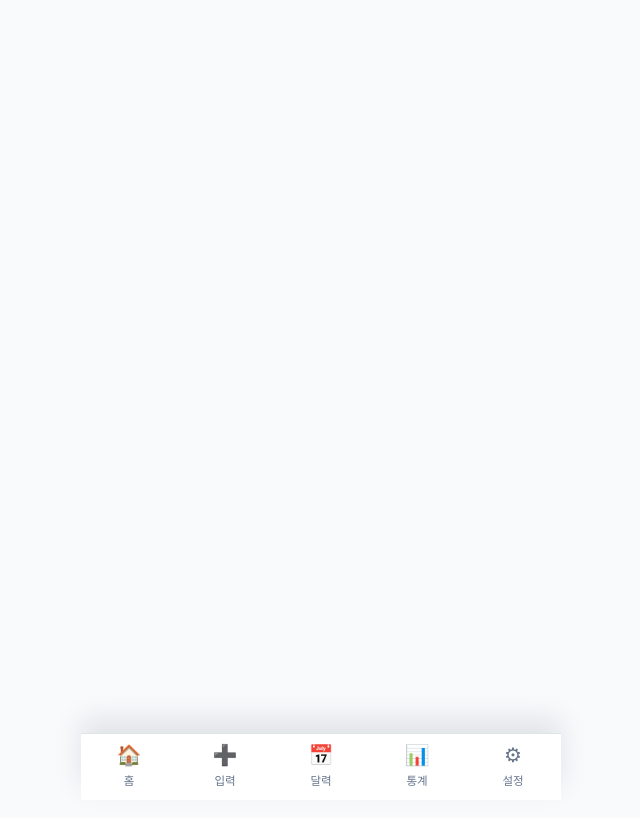
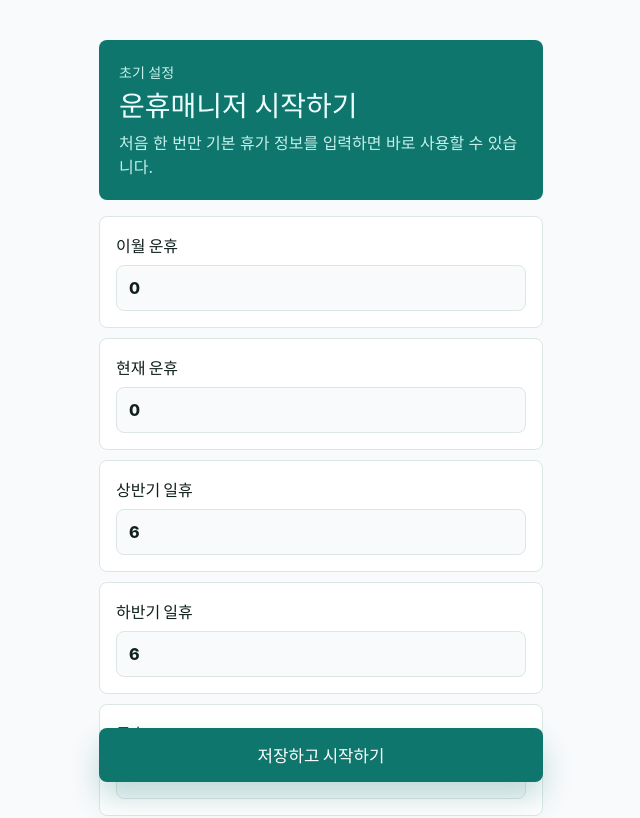
Before and after one commit to yhs2861/unhyu-manager, a React (Vite) app: page /#/setup in a window 1280 px wide. Shown: the top 818 px of the page, without its empty margins (319-959 px from the left). Built offline with nearby package versions, Linux system fonts and the light colour scheme.

Commit message:
V1.2 초기 설정 마법사 추가

```diff
--- a/src/App.tsx
+++ b/src/App.tsx
@@ -1,24 +1,42 @@
-import { HashRouter, Routes, Route } from 'react-router-dom';
+import type { ReactElement } from 'react';
+import { HashRouter, Routes, Route, Navigate, useLocation } from 'react-router-dom';
 import BottomNavigation from './components/BottomNavigation';
 import CalendarPage from './pages/Calendar/CalendarPage';
 import HomePage from './pages/Home/HomePage';
 import SettingsPage from './pages/Settings/SettingsPage';
+import SetupPage from './pages/Setup/SetupPage';
 import StatisticsPage from './pages/Statistics/StatisticsPage';
 import WorkInputPage from './pages/WorkInput/WorkInputPage';
+import { getSettings } from './storage/SettingsStorage';
+
+function guardSetup(element: ReactElement, isSetupCompleted: boolean) {
+  return isSetupCompleted ? element : <Navigate replace to="/setup" />;
+}
+
+function AppRoutes() {
+  const location = useLocation();
+  const settings = getSettings();
+  const showBottomNavigation = settings.isSetupCompleted && location.pathname !== '/setup';
+
+  return (
+    <div className="app-layout">
+      <Routes>
+        <Route element={<SetupPage />} path="/setup" />
+        <Route element={guardSetup(<HomePage />, settings.isSetupCompleted)} path="/" />
+        <Route element={guardSetup(<WorkInputPage />, settings.isSetupCompleted)} path="/input" />
+        <Route element={guardSetup(<CalendarPage />, settings.isSetupCompleted)} path="/calendar" />
+        <Route element={guardSetup(<StatisticsPage />, settings.isSetupCompleted)} path="/statistics" />
+        <Route element={guardSetup(<SettingsPage />, settings.isSetupCompleted)} path="/settings" />
+      </Routes>
+      {showBottomNavigation ? <BottomNavigation /> : null}
+    </div>
+  );
+}
 
 function App() {
   return (
     <HashRouter>
-      <div className="app-layout">
-        <Routes>
-          <Route element={<HomePage />} path="/" />
-          <Route element={<WorkInputPage />} path="/input" />
-          <Route element={<CalendarPage />} path="/calendar" />
-          <Route element={<StatisticsPage />} path="/statistics" />
-          <Route element={<SettingsPage />} path="/settings" />
-        </Routes>
-        <BottomNavigation />
-      </div>
+      <AppRoutes />
     </HashRouter>
   );
 }
--- a/src/pages/Settings/SettingsPage.tsx
+++ b/src/pages/Settings/SettingsPage.tsx
@@ -1,9 +1,12 @@
 import { useState } from 'react';
+import { useNavigate } from 'react-router-dom';
 import { getSettings, resetSettings, saveSettings } from '../../storage/SettingsStorage';
 import type { AppSettings } from '../../types/settings';
 
+type NumericSettingsKey = Exclude<keyof AppSettings, 'isSetupCompleted'>;
+
 type SettingsField = {
-  key: keyof AppSettings;
+  key: NumericSettingsKey;
   label: string;
   step: string;
   max?: string;
@@ -20,6 +23,7 @@ const settingsFields: SettingsField[] = [
 ];
 
 function SettingsPage() {
+  const navigate = useNavigate();
   const [settings, setSettings] = useState<AppSettings>(() => getSettings());
   const [message, setMessage] = useState('');
 
@@ -28,7 +32,7 @@ function SettingsPage() {
     window.setTimeout(() => setMessage(''), 2200);
   };
 
-  const handleChange = (key: keyof AppSettings, value: string) => {
+  const handleChange = (key: NumericSettingsKey, value: string) => {
     setSettings((previousSettings) => ({
       ...previousSettings,
       [key]: Number(value),
@@ -42,9 +46,20 @@ function SettingsPage() {
   };
 
   const handleReset = () => {
-    const defaultSettings = resetSettings();
+    const defaultSettings = saveSettings({
+      ...resetSettings(),
+      isSetupCompleted: true,
+    });
     setSettings(defaultSettings);
     showSavedMessage();
+  };
+
+  const handleRestartSetup = () => {
+    saveSettings({
+      ...settings,
+      isSetupCompleted: false,
+    });
+    navigate('/setup');
   };
 
   return (
@@ -80,6 +95,10 @@ function SettingsPage() {
         </button>
       </div>
 
+      <button className="settings-setup-button" type="button" onClick={handleRestartSetup}>
+        초기 설정 다시 하기
+      </button>
+
       {message ? (
         <p className="settings-message" role="status">
           {message}
--- /dev/null
+++ b/src/pages/Setup/SetupPage.tsx
@@ -0,0 +1,86 @@
+import { useState } from 'react';
+import { useNavigate } from 'react-router-dom';
+import { getSettings, saveSettings } from '../../storage/SettingsStorage';
+import type { AppSettings } from '../../types/settings';
+
+type SetupFieldKey = Exclude<keyof AppSettings, 'isSetupCompleted'>;
+
+type SetupField = {
+  key: SetupFieldKey;
+  label: string;
+  step: string;
+  max?: string;
+};
+
+const setupFields: SetupField[] = [
+  { key: 'carryOverUnhyu', label: '이월 운휴', step: '0.5' },
+  { key: 'currentUnhyu', label: '현재 운휴', step: '0.5' },
+  { key: 'firstHalfAnnual', label: '상반기 일휴', step: '1' },
+  { key: 'secondHalfAnnual', label: '하반기 일휴', step: '1' },
+  { key: 'specialVacation', label: '특휴', step: '1' },
+  { key: 'birthdayMonth', label: '생일 월', step: '1', max: '12' },
+  { key: 'birthdayDay', label: '생일 일', step: '1', max: '31' },
+];
+
+function getInitialSettings(): AppSettings {
+  const settings = getSettings();
+
+  return {
+    ...settings,
+    birthdayMonth: settings.birthdayMonth > 0 ? settings.birthdayMonth : 1,
+    birthdayDay: settings.birthdayDay > 0 ? settings.birthdayDay : 1,
+  };
+}
+
+function SetupPage() {
+  const navigate = useNavigate();
+  const [settings, setSettings] = useState<AppSettings>(() => getInitialSettings());
+
+  const handleChange = (key: SetupFieldKey, value: string) => {
+    setSettings((previousSettings) => ({
+      ...previousSettings,
+      [key]: Number(value),
+    }));
+  };
+
+  const handleSave = () => {
+    saveSettings({
+      ...settings,
+      isSetupCompleted: true,
+    });
+    navigate('/', { replace: true });
+  };
+
+  return (
+    <main className="app-shell setup-page">
+      <header className="setup-hero">
+        <p className="eyebrow">초기 설정</p>
+        <h1>운휴매니저 시작하기</h1>
+        <p>처음 한 번만 기본 휴가 정보를 입력하면 바로 사용할 수 있습니다.</p>
+      </header>
+
+      <section className="setup-panel" aria-label="초기 설정 입력">
+        {setupFields.map((field) => (
+          <label className="setup-field" key={field.key}>
+            <span>{field.label}</span>
+            <input
+              inputMode="decimal"
+              max={field.max}
+              min="0"
+              step={field.step}
+              type="number"
+              value={settings[field.key]}
+              onChange={(event) => handleChange(field.key, event.target.value)}
+            />
+          </label>
+        ))}
+      </section>
+
+      <button className="setup-save-button" type="button" onClick={handleSave}>
+        저장하고 시작하기
+      </button>
+    </main>
+  );
+}
+
+export default SetupPage;
--- a/src/storage/SettingsStorage.ts
+++ b/src/storage/SettingsStorage.ts
@@ -3,13 +3,14 @@ import type { AppSettings } from '../types/settings';
 const STORAGE_KEY = 'unhyu-manager-settings';
 
 const defaultSettings: AppSettings = {
+  isSetupCompleted: false,
   carryOverUnhyu: 0,
   currentUnhyu: 0,
   firstHalfAnnual: 6,
   secondHalfAnnual: 6,
   specialVacation: 1,
-  birthdayMonth: 0,
-  birthdayDay: 0,
+  birthdayMonth: 1,
+  birthdayDay: 1,
 };
 
 function normalizeNumber(value: number | undefined, fallback: number) {
@@ -23,6 +24,7 @@ function clamp(value: number, min: number, max: number) {
 
 function normalizeSettings(value: Partial<AppSettings>): AppSettings {
   return {
+    isSetupCompleted: value.isSetupCompleted === true,
     carryOverUnhyu: normalizeNumber(value.carryOverUnhyu, defaultSettings.carryOverUnhyu),
     currentUnhyu: normalizeNumber(value.currentUnhyu, defaultSettings.currentUnhyu),
     firstHalfAnnual: normalizeNumber(value.firstHalfAnnual, defaultSettings.firstHalfAnnual),
--- a/src/styles.css
+++ b/src/styles.css
@@ -846,11 +846,102 @@ h3 {
   background: #ffffff;
 }
 
+.settings-setup-button {
+  min-height: 50px;
+  border: 1px solid #bfdbfe;
+  border-radius: 8px;
+  color: #2563eb;
+  background: #eff6ff;
+  font-size: 1rem;
+  font-weight: 900;
+}
+
+.settings-setup-button:focus-visible {
+  outline: 3px solid #bfdbfe;
+  outline-offset: 2px;
+}
+
 .settings-message {
   margin: 0;
   color: #0f766e;
   font-weight: 900;
   text-align: center;
+}
+
+.setup-page {
+  display: grid;
+  gap: 16px;
+  padding-bottom: 32px;
+}
+
+.setup-hero {
+  display: grid;
+  gap: 8px;
+  padding: 22px 20px;
+  border-radius: 8px;
+  color: #ecfeff;
+  background: #0f766e;
+}
+
+.setup-hero .eyebrow,
+.setup-hero p:last-child {
+  margin: 0;
+  color: #c4f1ec;
+}
+
+.setup-hero h1 {
+  margin: 0;
+  font-size: 1.75rem;
+}
+
+.setup-panel {
+  display: grid;
+  gap: 10px;
+}
+
+.setup-field {
+  display: grid;
+  gap: 8px;
+  padding: 16px;
+  border: 1px solid #dbe7e4;
+  border-radius: 8px;
+  background: #ffffff;
+}
+
+.setup-field span {
+  color: #10201d;
+  font-weight: 900;
+}
+
+.setup-field input {
+  width: 100%;
+  min-height: 46px;
+  border: 1px solid #dbe7e4;
+  border-radius: 8px;
+  padding: 0 12px;
+  color: #10201d;
+  background: #f8fafc;
+  font: inherit;
+  font-weight: 800;
+}
+
+.setup-field input:focus,
+.setup-save-button:focus-visible {
+  outline: 3px solid #99f6e4;
+  outline-offset: 2px;
+}
+
+.setup-save-button {
+  position: sticky;
+  bottom: 18px;
+  min-height: 54px;
+  border: 0;
+  border-radius: 8px;
+  color: #ffffff;
+  background: #0f766e;
+  box-shadow: 0 16px 28px rgb(15 118 110 / 24%);
+  font-size: 1.05rem;
+  font-weight: 900;
 }
 
 .statistics-page {
--- a/src/types/settings.ts
+++ b/src/types/settings.ts
@@ -1,4 +1,5 @@
 export interface AppSettings {
+  isSetupCompleted: boolean;
   carryOverUnhyu: number;
   currentUnhyu: number;
   firstHalfAnnual: number;
```
